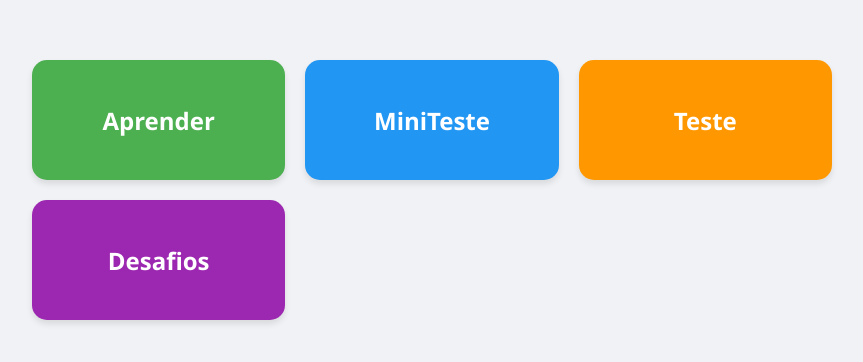
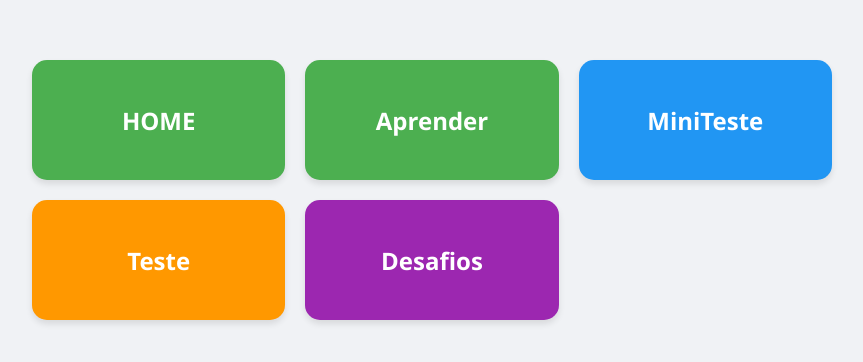
Before and after one commit to seabrapaiva/martim, a plain HTML site: page index.html in a window 1280 px wide. Shown: the part 210-572 px from the top of the page, without its empty margins (208-1071 px from the left). Drawn offline with Linux system fonts and the light colour scheme.

Commit message:
Update index.html

```diff
--- a/index.html
+++ b/index.html
@@ -66,6 +66,7 @@
 <body>
 
     <div class="container">
+        <a href="https://seabrapaiva.github.io/home/" class="btn-link aprender">HOME</a>
         <a href="flipcard.html" class="btn-link aprender">Aprender</a>
         <a href="MiniTestePT_V5.html" class="btn-link miniteste">MiniTeste</a>
         <a href="TestePT_1.html" class="btn-link teste">Teste</a>
```
